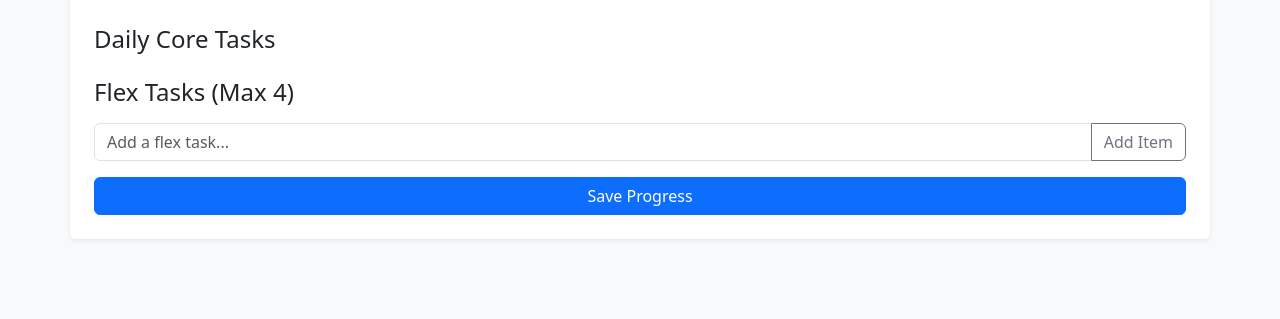
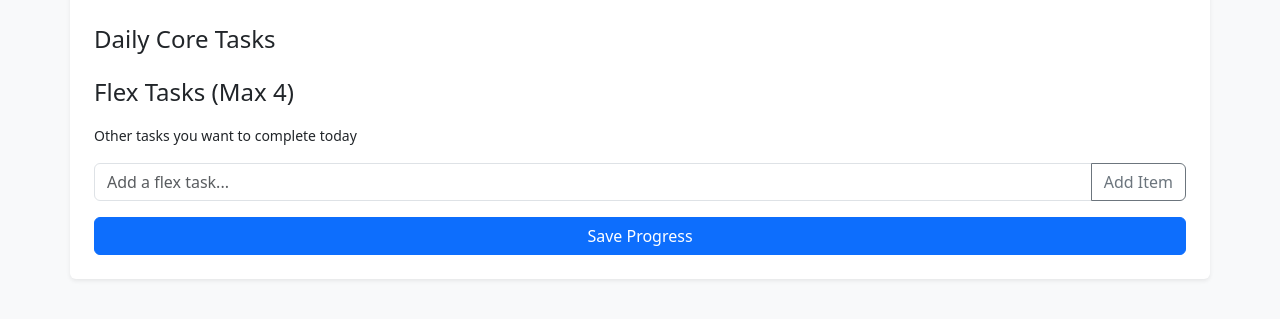
Before and after one commit to yieng/Django-Productivity-MVP, a Django app: template tasks_app/templates/dashboard.html in a window 1280 px wide. Shown: the part 173-492 px from the top of the page. Run offline with Django 3.2, Linux system fonts and the light colour scheme; the template is opened without the code that fills it, so the values that code supplies are empty.

Commit message:
Add description for dashboard flex tasks

```diff
--- a/tasks_app/templates/dashboard.html
+++ b/tasks_app/templates/dashboard.html
@@ -23,6 +23,7 @@
             {% endfor %}
 
             <h4 class="mt-4 mb-3">Flex Tasks (Max 4)</h4>
+            <small>Other tasks you want to complete today</small>
             {% for task in flex_tasks %}
                 <div class="input-group mb-2">
                     <div class="input-group-text">
```
